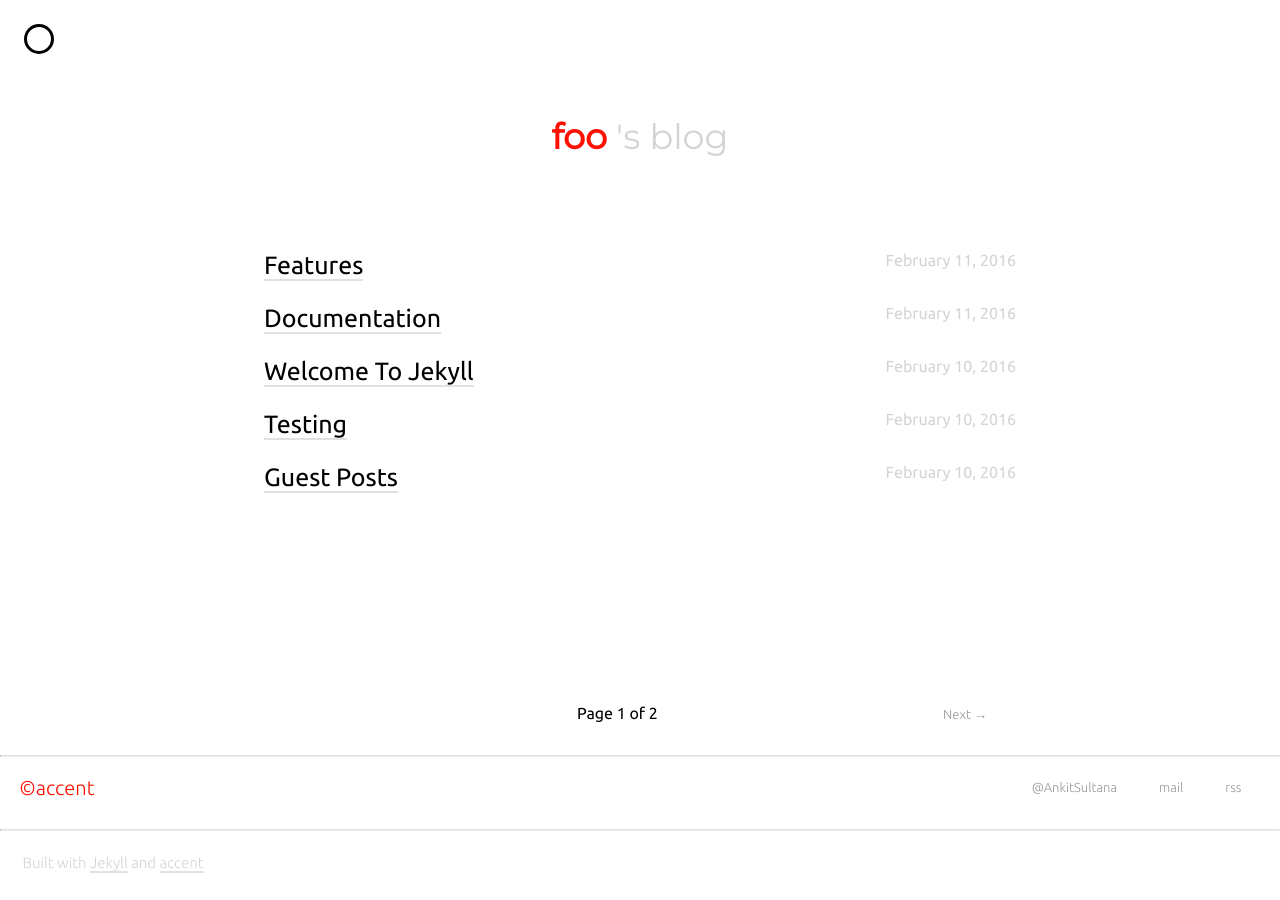
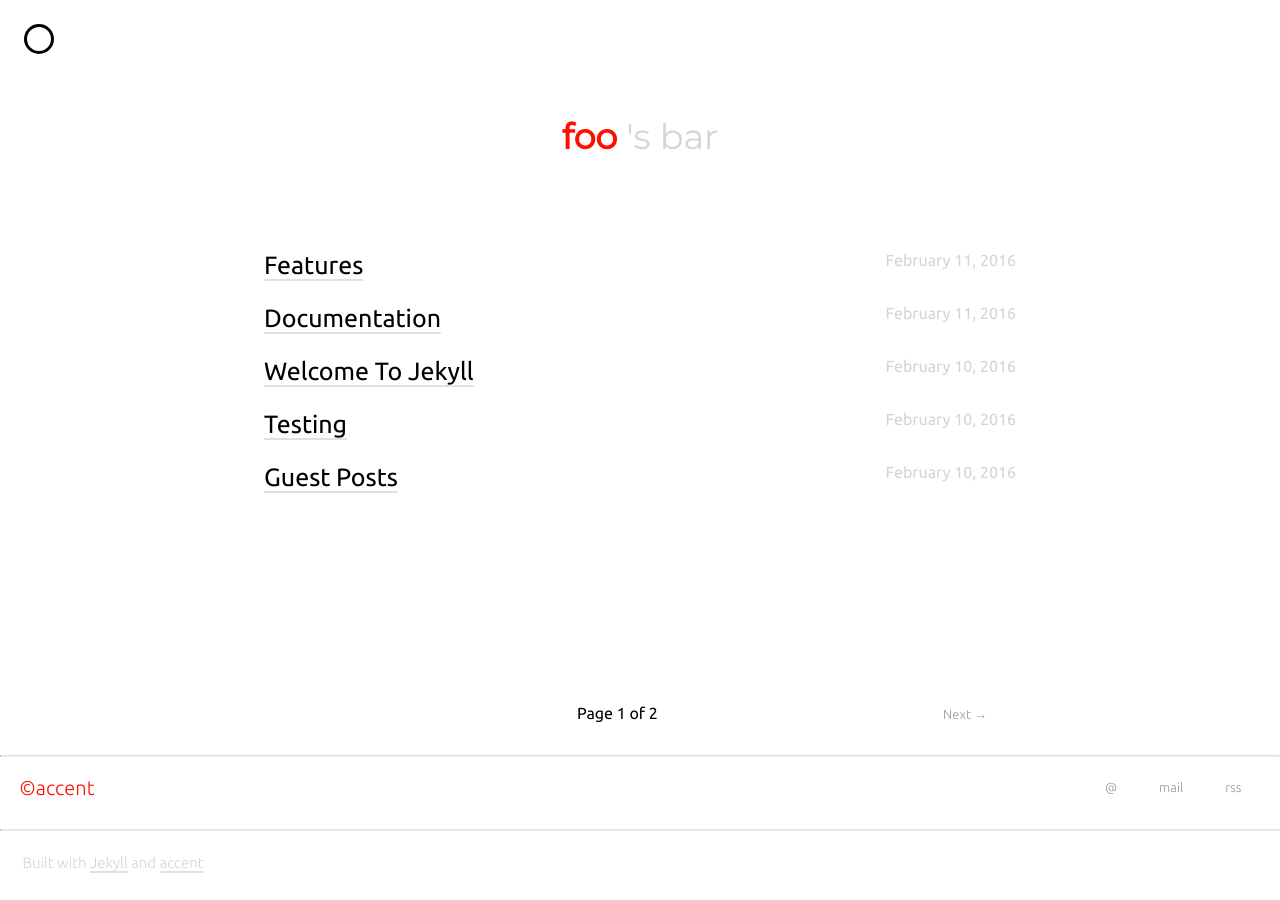
Before and after one commit to james-chuang/OLD-james-chuang.github.io, a Jekyll site: the page built from index.html, in a window 1280 px wide. Built offline with Jekyll 4.4.1, drawn with Linux system fonts in a browser that asks for light colours; nearby versions of some CDN libraries; the list of posts is cut into pages by our own code.

Commit message:
Update _config.yml

```diff
--- a/_config.yml
+++ b/_config.yml
@@ -1,12 +1,12 @@
 # User Settings | Edit there as per required
 
-title: accent
-url: "http://ankitsultana.me"
-baseurl: "/accent"
+title: Title goes here
+url: "https://james-chuang.github.io/"
+baseurl: ""
 
 # This will show up at the top of index page
 site_heading: >
-    foo <span class="faded">'s blog</span>
+    foo <span class="faded">'s bar</span>
 
 email: your@email.com
 author: yourname
@@ -43,8 +43,8 @@
 
 about_footer: true
 
-twitter_username: AnkitSultana
-github_username: yourgithub
+twitter_username:
+github_username: james-chuang
 facebook_id: yourusername
 
 favicon: true
```
